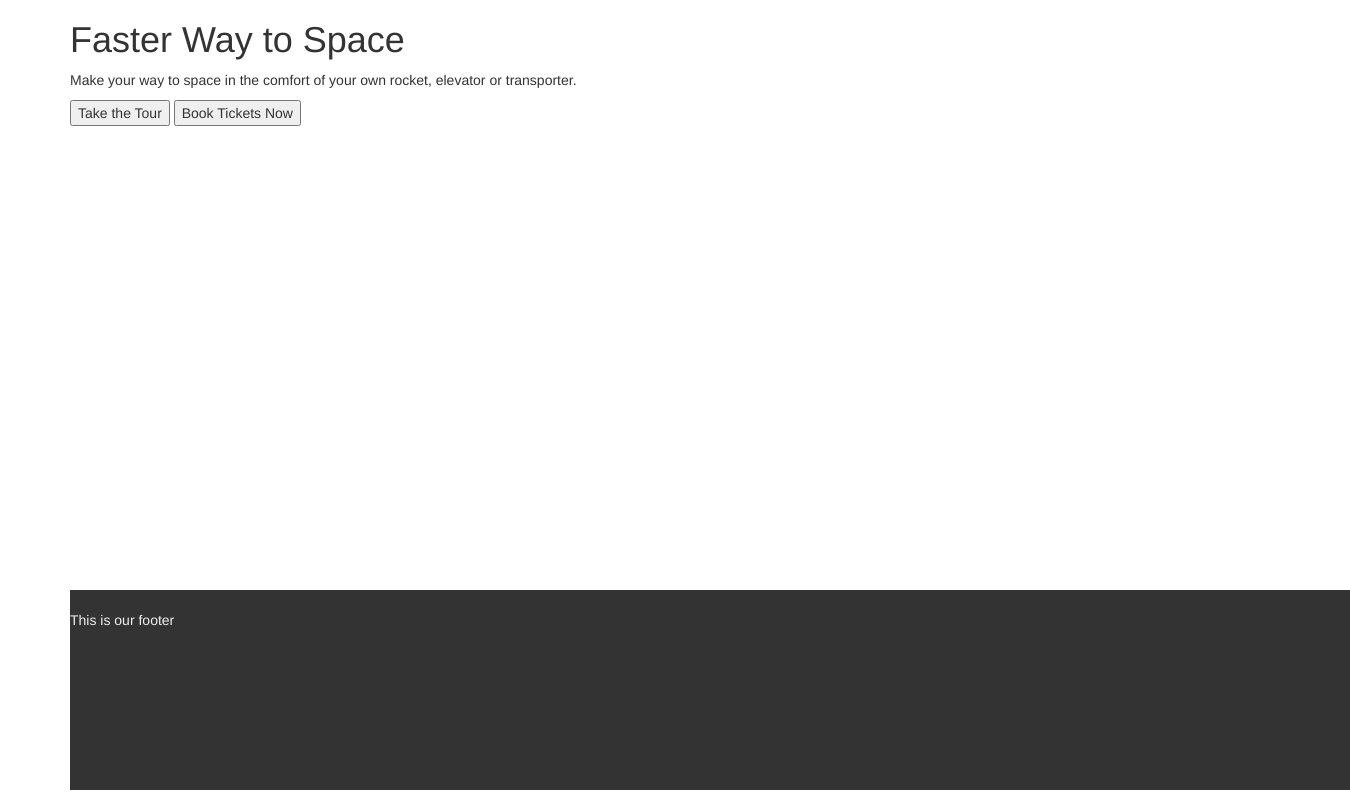
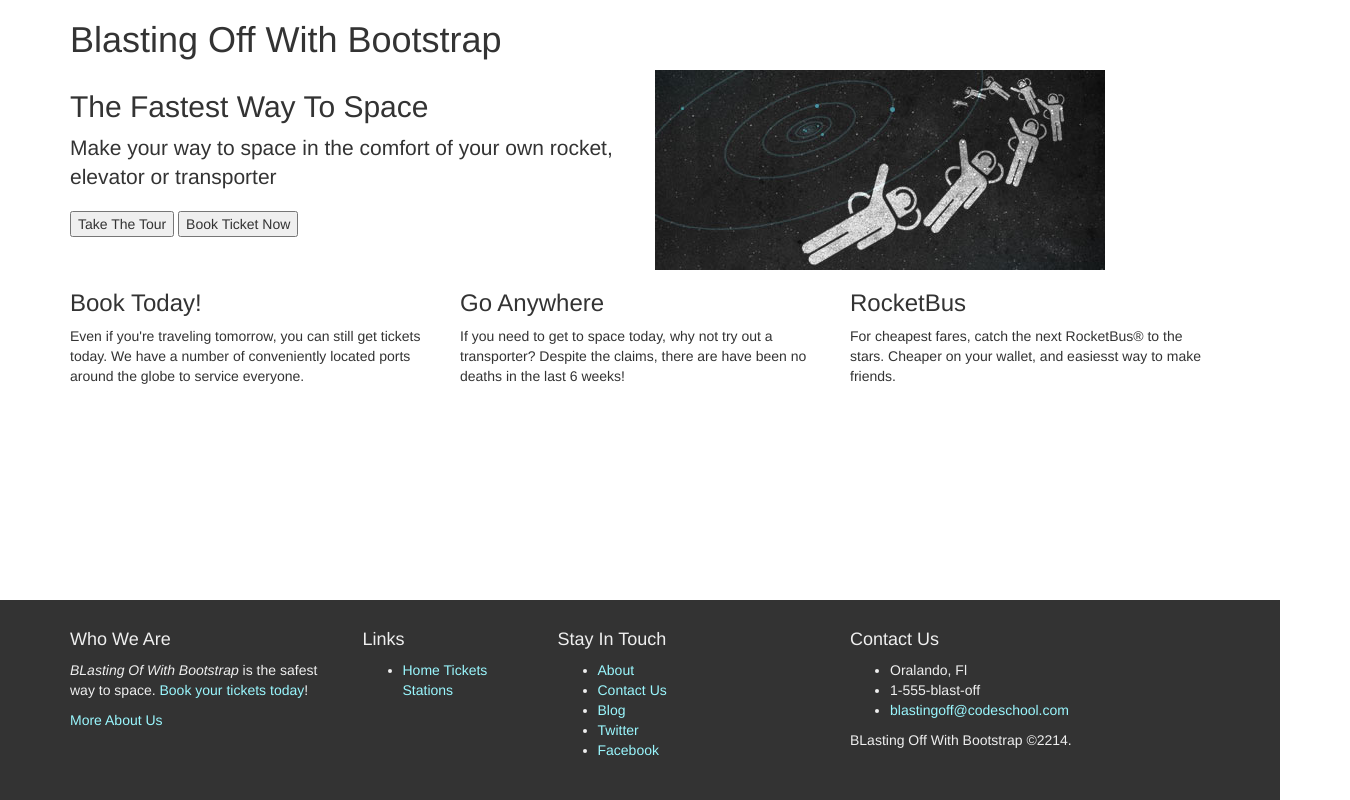
Before and after one commit to TobiahRex/bootstrapPracticeApp, a website: page index.html in a window 1280 px wide. Shown: the whole page, 1350 px wide, since content can reach past the window. Drawn offline with Linux system fonts and the light colour scheme.

Commit message:
end column/grid-system. start typography

```diff
--- a/index.html
+++ b/index.html
@@ -11,16 +11,96 @@
     <script src="main.js" charset="utf-8"></script>
     <title>BootStrap Practice</title>
   </head>
+
   <body>
+
     <div class="container">
-      <h1>Faster Way to Space</h1>
-      <p>Make your way to space in the comfort of your own rocket, elevator or transporter.</p>
-      <button type="button" >Take the Tour</button>
-      <button type="button" >Book Tickets Now</button>
+      <div class="row">
+        <div class="col-md-12">
+          <h1>Blasting Off With Bootstrap</h1>
+        </div>
+      </div>
+
+      <div class="row">
+        <div class="col-md-6">
+          <h2>The Fastest Way To Space</h2>
+          <p class='lead text-no'>Make your way to space in the comfort of your own rocket, elevator or transporter</p>
+          <button>Take The Tour</button>
+          <button>Book Ticket Now</button>
+        </div>
+        <div class="col-md-6">
+          <img src="assets/images/img-header.jpg" alt="Blast off with Bootstrap" />
+        </div>
+      </div>
+
+      <div class="row">
+        <div class="col-md-4">
+          <h3>Book Today!</h3>
+          <p>Even if you're traveling tomorrow, you can still get tickets today.  We have a number of conveniently located ports around the globe to service everyone.</p>
+        </div>
+        <div class="col-md-4">
+          <h3>Go Anywhere</h3>
+          <p>If you need to get to space today, why not try out a transporter?  Despite the claims, there are have been no deaths in the last 6 weeks!</p>
+        </div>
+        <div class="col-md-4">
+          <h3>RocketBus</h3>
+          <p>For cheapest fares, catch the next RocketBus&reg; to the stars.  Cheaper on your wallet, and easiesst way to make friends.</p>
+        </div>
+      </div>
     </div>
 
-    <div class="container">
-      <p class='footer'> This is our footer </p>
+    <div class="footer">
+      <div class="container">
+        <div class="row">
+
+          <div class="col-md-3 col-sm-4 col-xs-6">
+            <h4>Who We Are</h4>
+            <p><i>BLasting Of With Bootstrap</i> is the safest way to space. <a href="">Book your tickets today</a>!</p>
+            <p><a href="">More About Us</a></p>
+          </div>
+
+          <div class="col-sm-2 col-xs-6">
+            <h4>Links</h4>
+            <ul>
+              <li>
+                <a href="">Home</a>
+                <a href="">Tickets</a>
+                <a href="">Stations</a>
+              </li>
+            </ul>
+          </div>
+
+          <div class="visible-xs clearfix">
+
+          </div>
+
+          <div class="col-sm-2 col-xs-6">
+            <h4>Stay In Touch</h4>
+            <ul>
+              <li><a href="about.html">About</a></li>
+              <li><a href="contact.html">Contact Us</a></li>
+              <li><a href="/blog">Blog</a></li>
+              <li><a href="http://twitter.com/tobiahrex">Twitter</a></li>
+              <li><a href="http://facebook.com/tobiah.rex">Facebook</a></li>
+            </ul>
+          </div>
+
+
+          <div class="col-md-offset-1 col-md-3 col-sm-4 col-xs-6">
+            <h4>Contact Us</h4>
+            <ul>
+              <li>Oralando, Fl</li>
+              <li>1-555-blast-off</li>
+              <li><a href="">blastingoff@codeschool.com</a></li>
+            </ul>
+            <p>BLasting Off With Bootstrap &copy;2214.</p>
+          </div>
+
+
+
+        </div>
+      </div>
     </div>
+
   </body>
 </html>
--- a/style.css
+++ b/style.css
@@ -19,3 +19,12 @@
   color: #efefef;
   background-color: #333;
 }
+
+.footer a {
+  color: #9af7fe;
+}
+
+/*@media only screen and (max-width: 768px) {
+  body { margin-bottom: 400px; }
+  .footer { height: 400px; }
+}*/
```
Also changed, not shown: assets/images/img-header.jpg (added).
